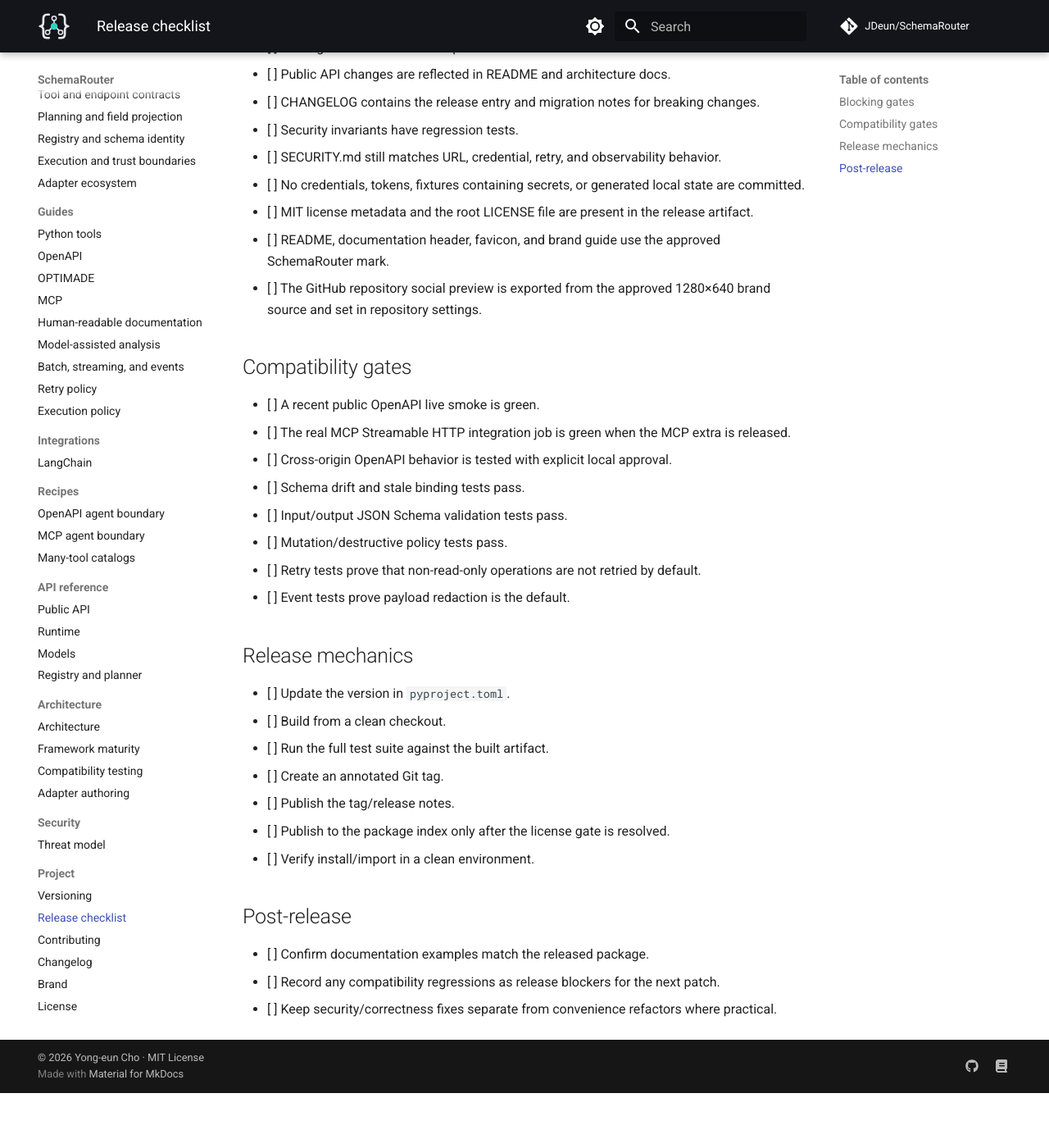
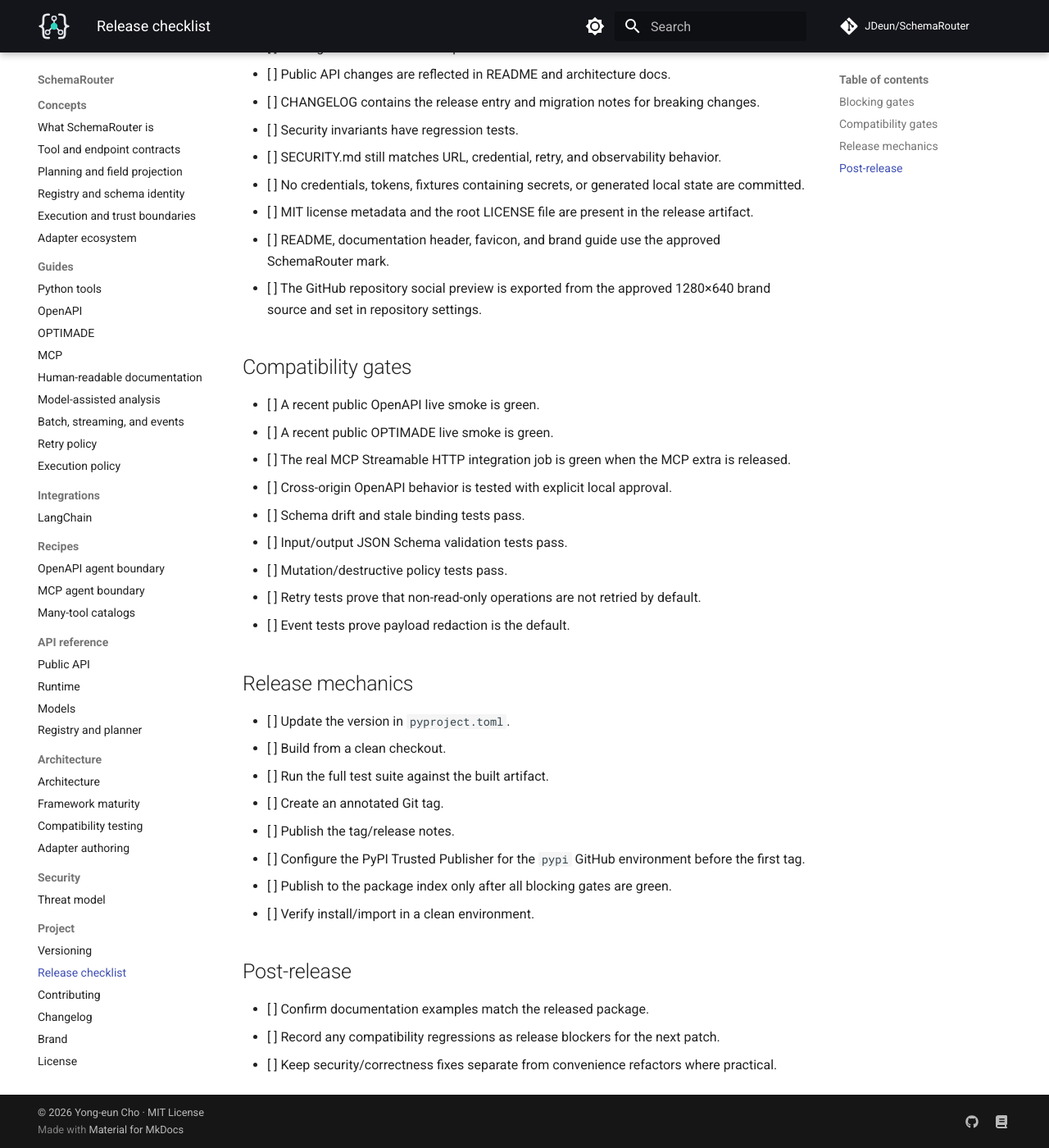
Before and after one commit to JDeun/SchemaRouter, an MkDocs documentation site: the page built from docs/release-checklist.md, in a window 1280 px wide and 1400 px high, scrolled down 461 px. Shown: the whole window at 82% size. Built offline with MkDocs 1.6.1 and Material for MkDocs 9.7.7, drawn with Linux system fonts in a browser that asks for light colours; comment, search, counter and statistics services are not loaded; before the commit the page ends 1794 px from its top, so only the background shows below that.

Commit message:
docs: add OPTIMADE and Trusted Publishing release gates

```diff
--- a/docs/release-checklist.md
+++ b/docs/release-checklist.md
@@ -22,6 +22,7 @@
 ## Compatibility gates
 
 - [ ] A recent public OpenAPI live smoke is green.
+- [ ] A recent public OPTIMADE live smoke is green.
 - [ ] The real MCP Streamable HTTP integration job is green when the MCP extra is released.
 - [ ] Cross-origin OpenAPI behavior is tested with explicit local approval.
 - [ ] Schema drift and stale binding tests pass.
@@ -37,7 +38,8 @@
 - [ ] Run the full test suite against the built artifact.
 - [ ] Create an annotated Git tag.
 - [ ] Publish the tag/release notes.
-- [ ] Publish to the package index only after the license gate is resolved.
+- [ ] Configure the PyPI Trusted Publisher for the `pypi` GitHub environment before the first tag.
+- [ ] Publish to the package index only after all blocking gates are green.
 - [ ] Verify install/import in a clean environment.
 
 ## Post-release
```
